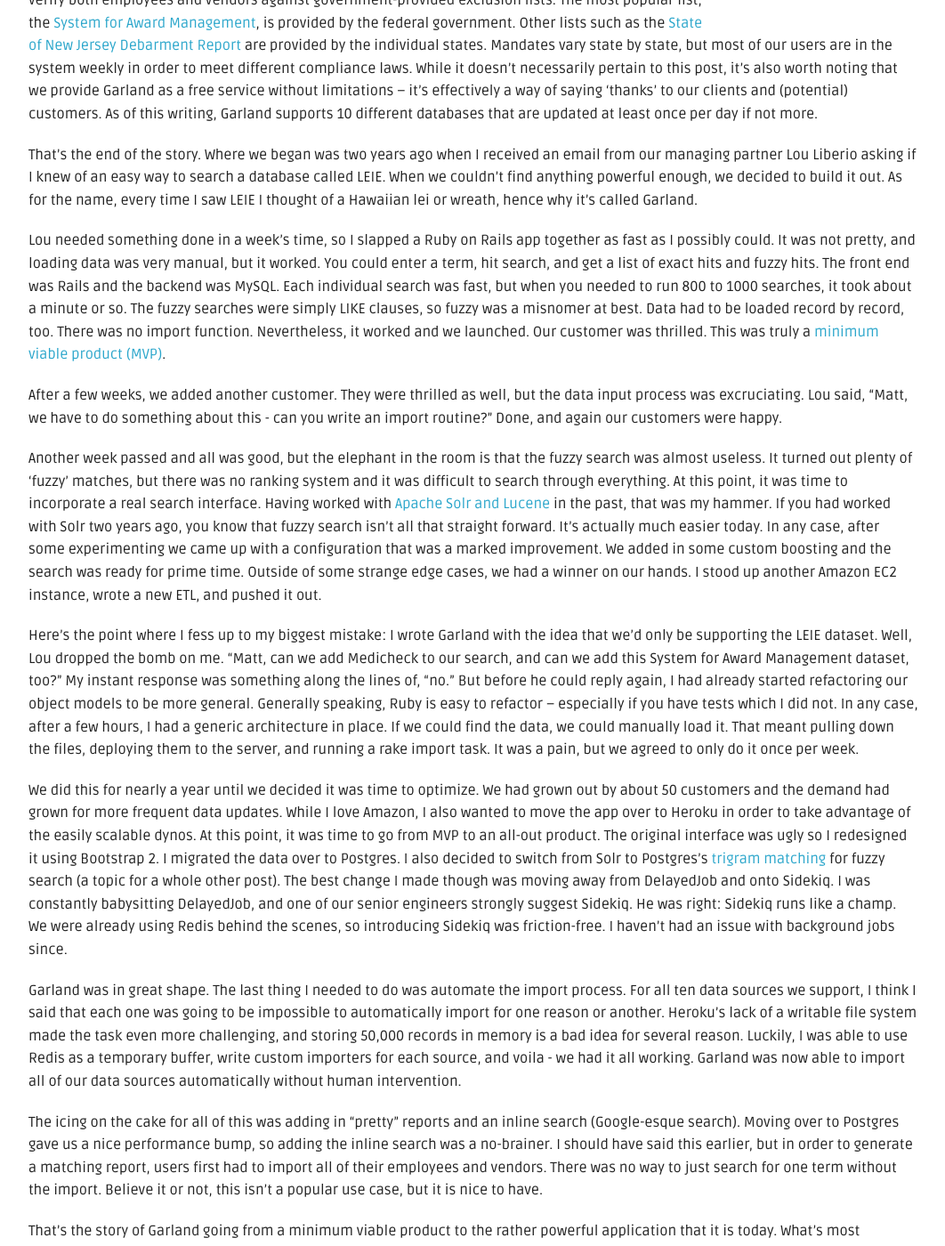
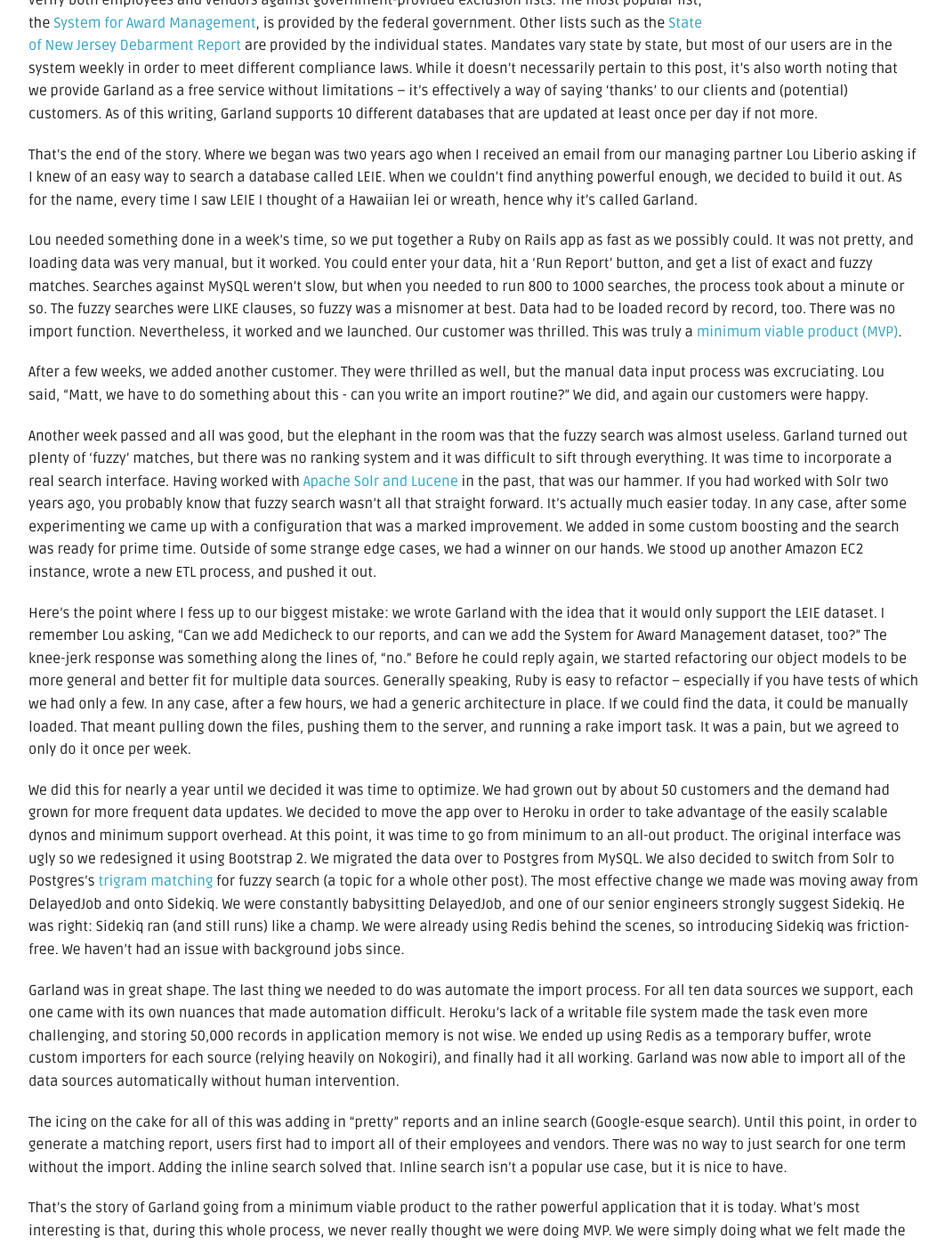
Before and after one commit to Edentech/Edentech.github.io, a Jekyll site: the page built from _posts/2013-11-04-building-garland-compliance-check.markdown, in a window 1280 px wide and 1400 px high, scrolled down 355 px. Shown: the whole window at 89% size, without its empty margins (108-1170 px from the left). Built offline with Jekyll 4.4.1, drawn with Linux system fonts in a browser that asks for light colours; Markdown is read by kramdown in place of the engine named in the settings; comment, search, counter and statistics services are not loaded; some of the changed text lies outside the part shown.

Commit message:
Text changes

```diff
--- a/_posts/2013-11-04-building-garland-compliance-check.markdown
+++ b/_posts/2013-11-04-building-garland-compliance-check.markdown
@@ -1,32 +1,32 @@
 ---
 layout: post
 title:  "Building Garland"
-date:   2013-11-04 08:15:00
-categories: company
+date:   2013-11-09 10:15:00
+categories: product
 author:  Matt Mondok
 ---
 
-<img src="/assets/garland.png" class="right" alt="Garland"> We're coming up on the two-year anniversary of [Garland][garland], and I think it's pretty interesting to reflect on how we went from a rudimentary search interface and manually importing data to a large-scale scale, self-sufficient web-based application.
+<img src="/assets/garland.png" class="right" alt="Garland"> We're coming up on the two-year anniversary of [Garland][garland], and it's pretty interesting to reflect on how we went from a rudimentary search interface and manually importing data to a large-scale scale, self-sufficient web-based application.
 
 In case you aren't familiar with the product, Garland is a service that we offer which allows users to verify both employees and vendors against government-provided exclusion lists.  The most popular list, the [System for Award Management][sam], is provided by the federal government.  Other lists such as the [State of New Jersey Debarment Report][nj] are provided by the individual states.  Mandates vary state by state, but most of our users are in the system weekly in order to meet different compliance laws.  While it doesn't necessarily pertain to this post, it's also worth noting that we provide Garland as a free service without limitations -- it's effectively a way of saying 'thanks' to our clients and (potential) customers.  As of this writing, Garland supports 10 different databases that are updated at least once per day if not more.
 
 That's the end of the story.  Where we began was two years ago when I received an email from our managing partner Lou Liberio asking if I knew of an easy way to search a database called LEIE.  When we couldn't find anything powerful enough, we decided to build it out.  As for the name, every time I saw LEIE I thought of a Hawaiian lei or wreath, hence why it's called Garland.
 
-Lou needed something done in a week's time, so I slapped a Ruby on Rails app together as fast as I possibly could.  It was not pretty, and loading data was very manual, but it worked.  You could enter a term, hit search, and get a list of exact hits and fuzzy hits.  The front end was Rails and the backend was MySQL.  Each individual search was fast, but when you needed to run 800 to 1000 searches, it took about a minute or so.  The fuzzy searches were simply LIKE clauses, so fuzzy was a misnomer at best.  Data had to be loaded record by record, too.  There was no import function.  Nevertheless, it worked and we launched.  Our customer was thrilled.  This was truly a [minimum viable product (MVP)][mvp].
+Lou needed something done in a week's time, so we put together a Ruby on Rails app as fast as we possibly could.  It was not pretty, and loading data was very manual, but it worked.  You could enter your data, hit a 'Run Report' button, and get a list of exact and fuzzy matches.  Searches against MySQL weren't slow, but when you needed to run 800 to 1000 searches, the process took about a minute or so.  The fuzzy searches were LIKE clauses, so fuzzy was a misnomer at best.  Data had to be loaded record by record, too.  There was no import function.  Nevertheless, it worked and we launched.  Our customer was thrilled.  This was truly a [minimum viable product (MVP)][mvp].
 
-After a few weeks, we added another customer.  They were thrilled as well, but the data input process was excruciating.  Lou said, "Matt, we have to do something about this - can you write an import routine?"  Done, and again our customers were happy.
+After a few weeks, we added another customer.  They were thrilled as well, but the manual data input process was excruciating.  Lou said, "Matt, we have to do something about this - can you write an import routine?"  We did, and again our customers were happy.
 
-Another week passed and all was good, but the elephant in the room is that the fuzzy search was almost useless.  It turned out plenty of 'fuzzy' matches, but there was no ranking system and it was difficult to search through everything.  At this point, it was time to incorporate a real search interface.  Having worked with [Apache Solr and Lucene][solr] in the past, that was my hammer.  If you had worked with Solr two years ago, you know that fuzzy search isn't all that straight forward.  It's actually much easier today.  In any case, after some experimenting we came up with a configuration that was a marked improvement.  We added in some custom boosting and the search was ready for prime time.  Outside of some strange edge cases, we had a winner on our hands.  I stood up another Amazon EC2 instance, wrote a new ETL, and pushed it out.
+Another week passed and all was good, but the elephant in the room was that the fuzzy search was almost useless.  Garland turned out plenty of 'fuzzy' matches, but there was no ranking system and it was difficult to sift through everything.  It was time to incorporate a real search interface.  Having worked with [Apache Solr and Lucene][solr] in the past, that was our hammer.  If you had worked with Solr two years ago, you probably know that fuzzy search wasn't all that straight forward.  It's actually much easier today.  In any case, after some experimenting we came up with a configuration that was a marked improvement.  We added in some custom boosting and the search was ready for prime time.  Outside of some strange edge cases, we had a winner on our hands.  We stood up another Amazon EC2 instance, wrote a new ETL process, and pushed it out.
 
-Here's the point where I fess up to my biggest mistake:  I wrote Garland with the idea that we'd only be supporting the LEIE dataset.  Well, Lou dropped the bomb on me.  "Matt, can we add Medicheck to our search, and can we add this System for Award Management dataset, too?"  My instant response was something along the lines of, "no."  But before he could reply again, I had already started refactoring our object models to be more general.  Generally speaking, Ruby is easy to refactor -- especially if you have tests which I did not.  In any case, after a few hours, I had a generic architecture in place.  If we could find the data, we could manually load it.  That meant pulling down the files, deploying them to the server, and running a rake import task.  It was a pain, but we agreed to only do it once per week.
+Here's the point where I fess up to our biggest mistake:  we wrote Garland with the idea that it would only support the LEIE dataset.  I remember Lou asking, "Can we add Medicheck to our reports, and can we add the System for Award Management dataset, too?"  The knee-jerk response was something along the lines of, "no."  Before he could reply again, we started refactoring our object models to be more general and better fit for multiple data sources.  Generally speaking, Ruby is easy to refactor -- especially if you have tests of which we had only a few.  In any case, after a few hours, we had a generic architecture in place.  If we could find the data, it could be manually loaded.  That meant pulling down the files, pushing them to the server, and running a rake import task.  It was a pain, but we agreed to only do it once per week.
 
-We did this for nearly a year until we decided it was time to optimize.  We had grown out by about 50 customers and the demand had grown for more frequent data updates.  While I love Amazon, I also wanted to move the app over to Heroku in order to take advantage of the easily scalable dynos.  At this point, it was time to go from MVP to an all-out product.  The original interface was ugly so I redesigned it using Bootstrap 2.  I migrated the data over to Postgres.  I also decided to switch from Solr to Postgres's [trigram matching][tg] for fuzzy search (a topic for a whole other post).  The best change I made though was moving away from DelayedJob and onto Sidekiq.  I was constantly babysitting DelayedJob, and one of our senior engineers strongly suggest Sidekiq.  He was right:  Sidekiq runs like a champ.  We were already using Redis behind the scenes, so introducing Sidekiq was friction-free.  I haven't had an issue with background jobs since.
+We did this for nearly a year until we decided it was time to optimize.  We had grown out by about 50 customers and the demand had grown for more frequent data updates.  We decided to move the app over to Heroku in order to take advantage of the easily scalable dynos and minimum support overhead.  At this point, it was time to go from minimum to an all-out product.  The original interface was ugly so we redesigned it using Bootstrap 2.  We migrated the data over to Postgres from MySQL.  We also decided to switch from Solr to Postgres's [trigram matching][tg] for fuzzy search (a topic for a whole other post).  The most effective change we made was moving away from DelayedJob and onto Sidekiq.  We were constantly babysitting DelayedJob, and one of our senior engineers strongly suggest Sidekiq.  He was right:  Sidekiq ran (and still runs) like a champ.  We were already using Redis behind the scenes, so introducing Sidekiq was friction-free.  We haven't had an issue with background jobs since.
 
-Garland was in great shape.  The last thing I needed to do was automate the import process.  For all ten data sources we support, I think I said that each one was going to be impossible to automatically import for one reason or another.  Heroku's lack of a writable file system made the task even more challenging, and storing 50,000 records in memory is a bad idea for several reason.  Luckily, I was able to use Redis as a temporary buffer, write custom importers for each source, and voila - we had it all working.  Garland was now able to import all of our data sources automatically without human intervention.
+Garland was in great shape.  The last thing we needed to do was automate the import process.  For all ten data sources we support, each one came with its own nuances that made automation difficult.  Heroku's lack of a writable file system made the task even more challenging, and storing 50,000 records in application memory is not wise.  We ended up using Redis as a temporary buffer, wrote custom importers for each source (relying heavily on Nokogiri), and finally had it all working.  Garland was now able to import all of the data sources automatically without human intervention.
 
-The icing on the cake for all of this was adding in "pretty" reports and an inline search (Google-esque search).  Moving over to Postgres gave us a nice performance bump, so adding the inline search was a no-brainer.  I should have said this earlier, but in order to generate a matching report, users first had to import all of their employees and vendors.  There was no way to just search for one term without the import.  Believe it or not, this isn't a popular use case, but it is nice to have.
+The icing on the cake for all of this was adding in "pretty" reports and an inline search (Google-esque search).  Until this point, in order to generate a matching report, users first had to import all of their employees and vendors.  There was no way to just search for one term without the import.  Adding the inline search solved that.  Inline search isn't a popular use case, but it is nice to have.
 
-That's the story of Garland going from a minimum viable product to the rather powerful application that it is today.  What's most interesting to me is that, during this whole process, we never really thought we were doing MVP.  We were simply doing what our customers needed.  It goes without saying that not every product should be built in this manner, but it's been a real pleasure to see a product grow in a MVP-style approach.
+That's the story of Garland going from a minimum viable product to the rather powerful application that it is today.  What's most interesting is that, during this whole process, we never really thought we were doing MVP.  We were simply doing what we felt made the application better (and what our customers needed).  It goes without saying that not every product should be built in this manner, but it's been a real pleasure to see a product grow in an MVP-style approach.
 
 
 
```
